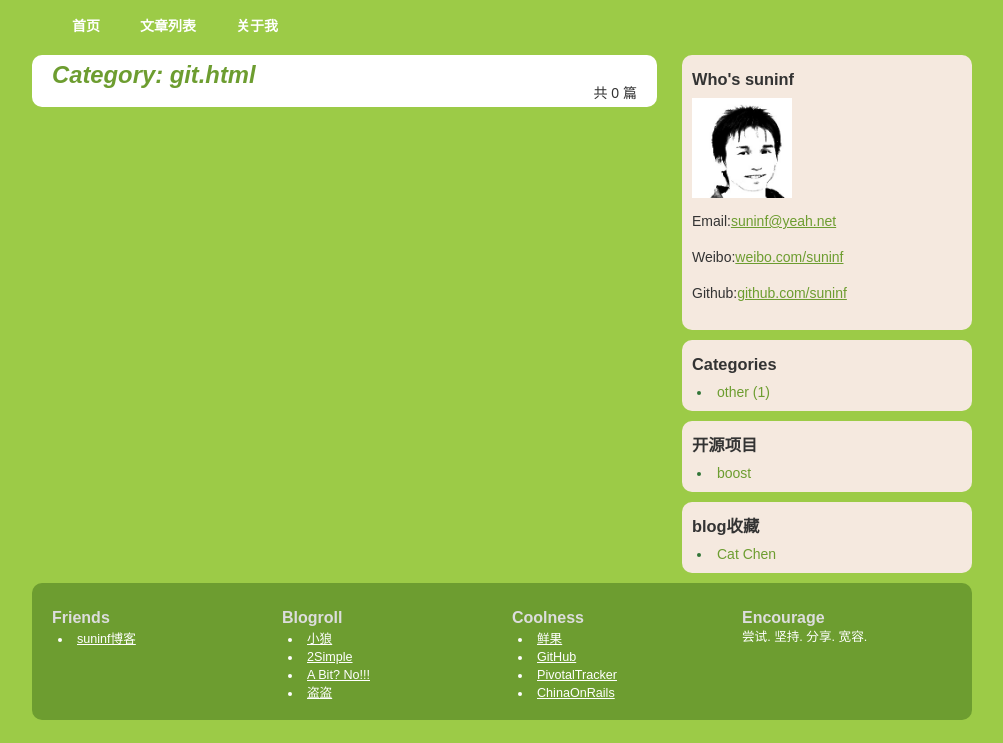
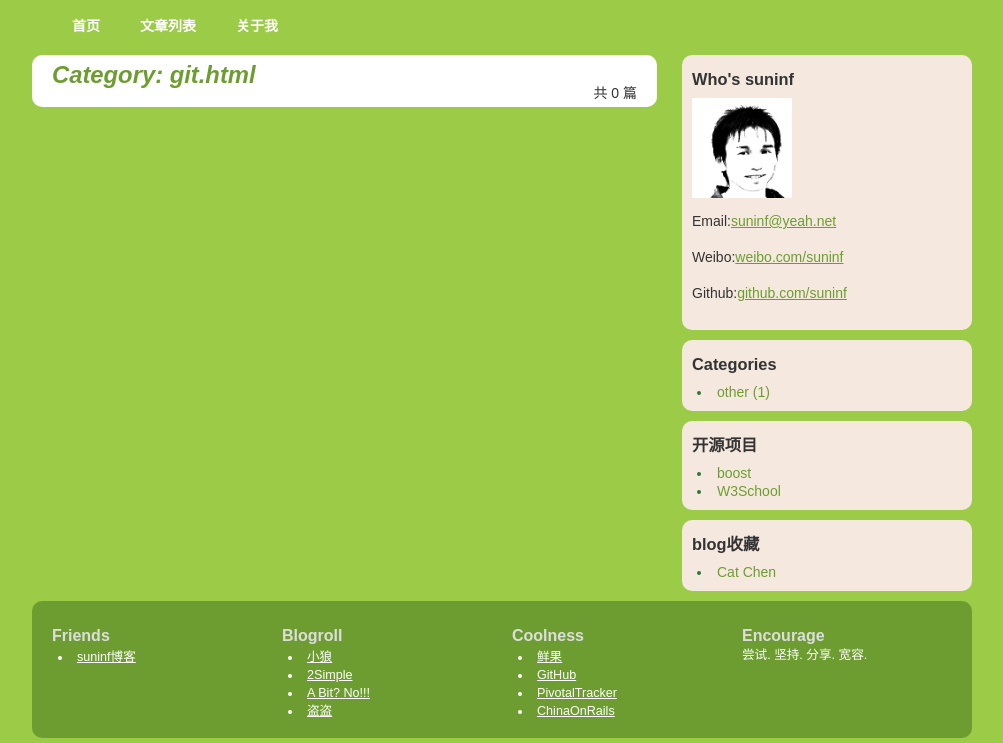
Before and after one commit to dailypips/suninf.github.com, a Jekyll site: the page built from git.html, in a window 1280 px wide. Shown: the part 257-1000 px from the top of the page, without its empty margins (138-1141 px from the left). Built offline with Jekyll 4.4.1, drawn with Linux system fonts in a browser that asks for light colours.

Commit message:
w3school

```diff
--- a/_layouts/default.html
+++ b/_layouts/default.html
@@ -64,6 +64,7 @@ desc: 创新思考、乐于分享！ If not now, when? If not you, who?
       <h3>开源项目</h3>
       <ul>
         <li><a href="http://www.boost.org">boost</a></li>
+        <li><a href="http://www.w3school.com.cn/index.html">W3School</a></li>
       </ul>
       </section>
 
```
